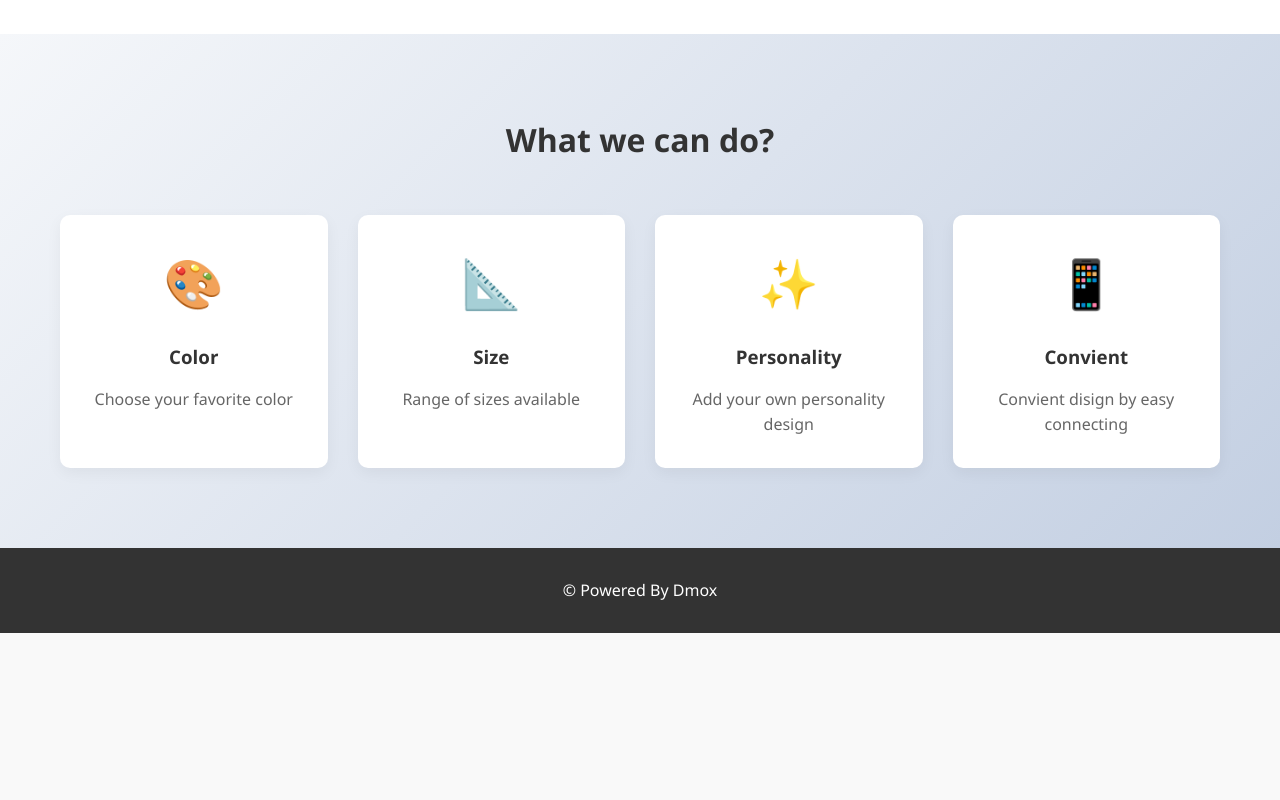
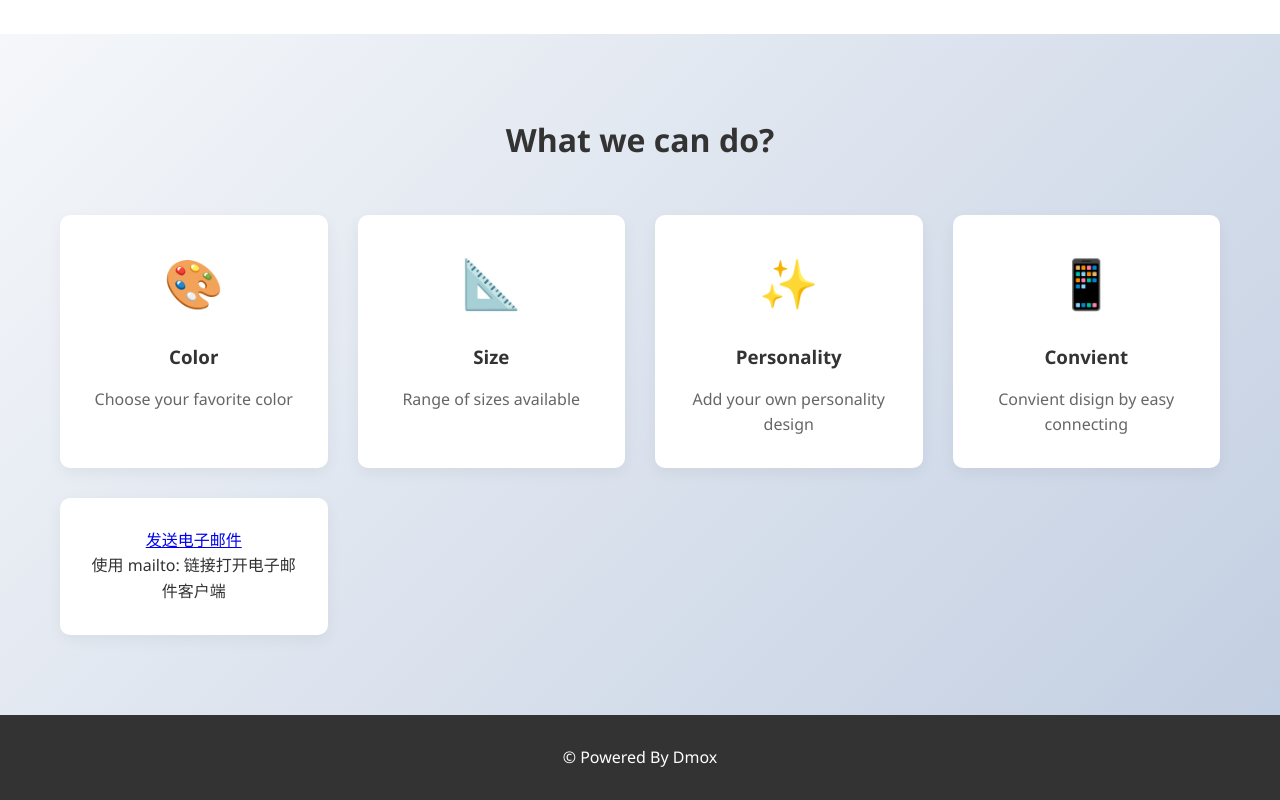
Before and after one commit to zm420112805-glitch/dmox, a plain HTML site: page index.html in a window 1280 px wide. Shown: the part 694-1494 px from the top of the page. Before the commit the page ends 1327 px from the top, so only its background shows below. Drawn offline with Linux system fonts and the light colour scheme.

Commit message:
Update index.html

```diff
--- a/index.html
+++ b/index.html
@@ -27,8 +27,6 @@
                     <li><a href="#about">About</a></li>
                     <li><a href="#services">Service</a></li>
                     <li><a href="#contact">Contact</a></li>
-                    <a href="mailto:example@example.com"><i class="fas fa-envelope"></i> 发送电子邮件</a>
-                        <div class="link-description">使用 mailto: 链接打开电子邮件客户端</div>
                 </ul>
             </div>
         </nav>
@@ -85,6 +83,10 @@
                         <h3>Convient</h3>
                         <p>Convient disign by easy connecting</p>
                     </div>
+                    <div class="feature">
+                    <a href="mailto:example@example.com"><i class="fas fa-envelope"></i> 发送电子邮件</a>
+                        <div class="link-description">使用 mailto: 链接打开电子邮件客户端</div>
+                    </div>
                 </div>
             </div>
         </section>
```
